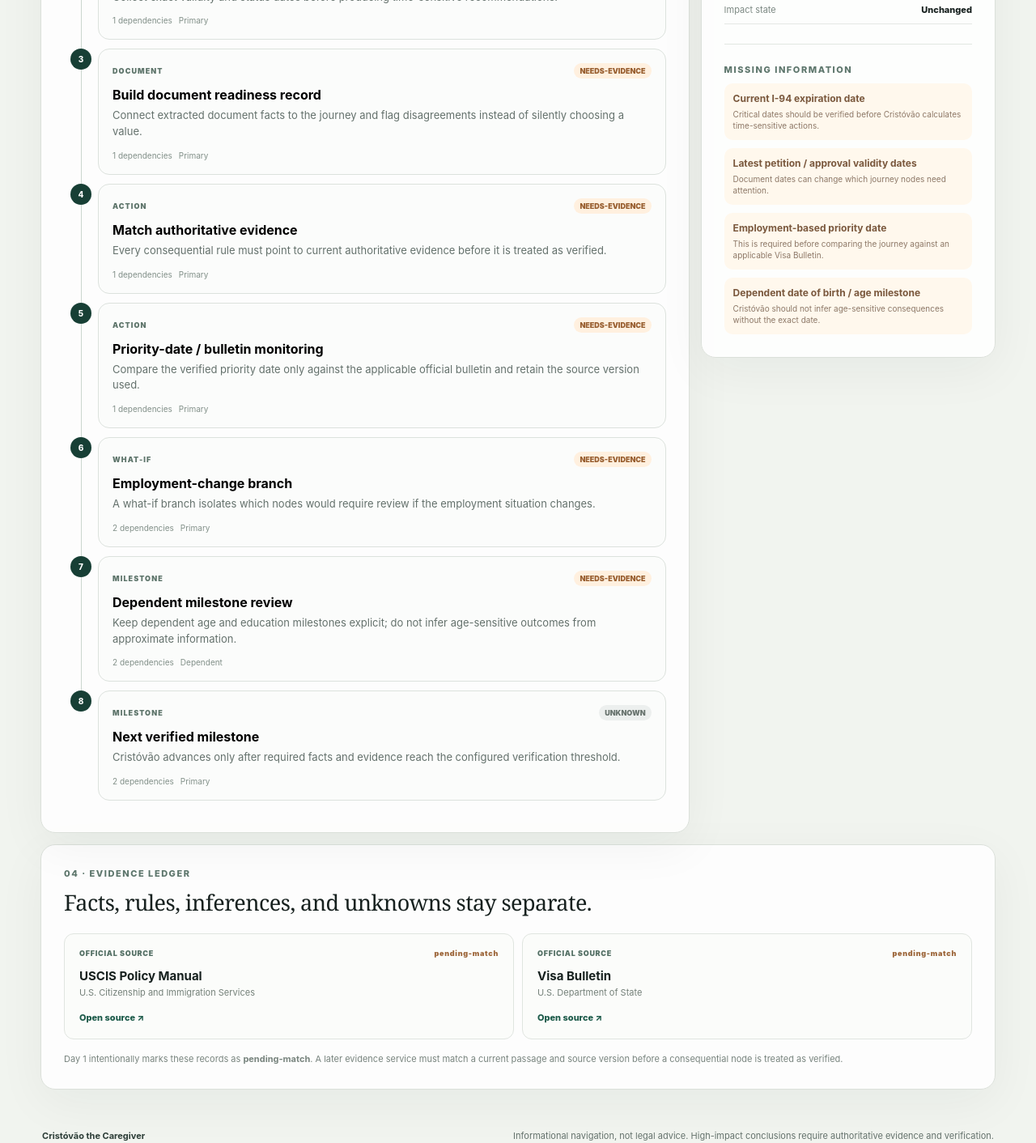
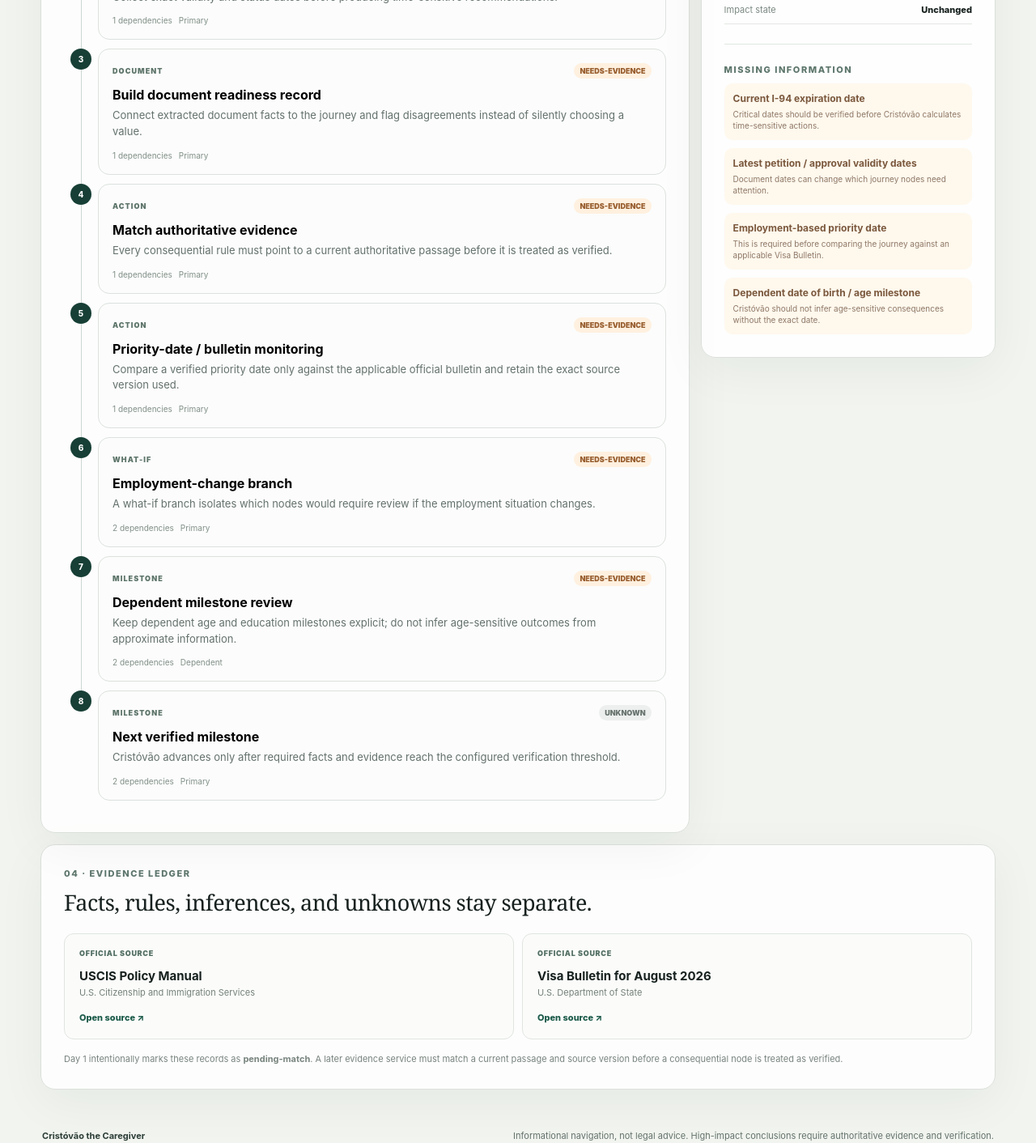
Before and after one commit to ananthaprakashb/Crist-v-o, a React (Vite) app: page / in a window 1280 px wide. Shown: the part 1557-2969 px from the top of the page at 81% size. Built offline with nearby package versions, Linux system fonts and the light colour scheme.

Commit message:
Wire source registry into journey compiler

```diff
--- a/src/domain/journeyCompiler.ts
+++ b/src/domain/journeyCompiler.ts
@@ -89,23 +89,30 @@ function buildUnknowns(facts: JourneyFact[]): UnknownFact[] {
   return unknowns;
 }
 
+function node(
+  value: Omit<JourneyNode, 'verificationStatus'> & { verificationStatus?: JourneyNode['verificationStatus'] },
+): JourneyNode {
+  return { verificationStatus: 'unverified', ...value };
+}
+
 function buildNodes(facts: JourneyFact[]): JourneyNode[] {
   const hasDependent = facts.some((fact) => fact.id === 'dependent');
   const hasEmploymentPath = facts.some((fact) => fact.id === 'employment-path');
 
   const nodes: JourneyNode[] = [
-    {
+    node({
       id: 'current-profile',
       title: 'Current immigration profile',
       summary: 'User-provided facts become the root of the digital twin. No unstated facts are assumed.',
       kind: 'current',
       evidenceStatus: 'supported',
+      verificationStatus: 'verified',
       impact: 'unchanged',
       dependsOn: [],
       affectedPeople: ['Primary'],
       evidenceIds: [],
-    },
-    {
+    }),
+    node({
       id: 'verify-critical-dates',
       title: 'Verify critical dates',
       summary: 'Collect exact validity and status dates before producing time-sensitive recommendations.',
@@ -115,8 +122,8 @@ function buildNodes(facts: JourneyFact[]): JourneyNode[] {
       dependsOn: ['current-profile'],
       affectedPeople: ['Primary'],
       evidenceIds: [],
-    },
-    {
+    }),
+    node({
       id: 'document-readiness',
       title: 'Build document readiness record',
       summary: 'Connect extracted document facts to the journey and flag disagreements instead of silently choosing a value.',
@@ -126,19 +133,19 @@ function buildNodes(facts: JourneyFact[]): JourneyNode[] {
       dependsOn: ['verify-critical-dates'],
       affectedPeople: ['Primary'],
       evidenceIds: [],
-    },
-    {
+    }),
+    node({
       id: 'authoritative-evidence',
       title: 'Match authoritative evidence',
-      summary: 'Every consequential rule must point to current authoritative evidence before it is treated as verified.',
+      summary: 'Every consequential rule must point to a current authoritative passage before it is treated as verified.',
       kind: 'action',
       evidenceStatus: 'needs-evidence',
       impact: 'unchanged',
       dependsOn: ['current-profile'],
       affectedPeople: ['Primary'],
-      evidenceIds: ['uscis-policy-manual', 'visa-bulletin'],
-    },
-    {
+      evidenceIds: ['uscis-policy-manual', 'visa-bulletin-2026-08'],
+    }),
+    node({
       id: 'employer-branch',
       title: 'Employment-change branch',
       summary: 'A what-if branch isolates which nodes would require review if the employment situation changes.',
@@ -148,8 +155,8 @@ function buildNodes(facts: JourneyFact[]): JourneyNode[] {
       dependsOn: ['verify-critical-dates', 'authoritative-evidence'],
       affectedPeople: ['Primary'],
       evidenceIds: [],
-    },
-    {
+    }),
+    node({
       id: 'next-milestone',
       title: 'Next verified milestone',
       summary: 'Cristóvão advances only after required facts and evidence reach the configured verification threshold.',
@@ -159,25 +166,25 @@ function buildNodes(facts: JourneyFact[]): JourneyNode[] {
       dependsOn: ['document-readiness', 'authoritative-evidence'],
       affectedPeople: ['Primary'],
       evidenceIds: [],
-    },
+    }),
   ];
 
   if (hasEmploymentPath) {
-    nodes.splice(4, 0, {
+    nodes.splice(4, 0, node({
       id: 'priority-monitoring',
       title: 'Priority-date / bulletin monitoring',
-      summary: 'Compare the verified priority date only against the applicable official bulletin and retain the source version used.',
+      summary: 'Compare a verified priority date only against the applicable official bulletin and retain the exact source version used.',
       kind: 'action',
       evidenceStatus: 'needs-evidence',
       impact: 'unchanged',
       dependsOn: ['authoritative-evidence'],
       affectedPeople: ['Primary'],
-      evidenceIds: ['visa-bulletin'],
-    });
+      evidenceIds: ['visa-bulletin-2026-08'],
+    }));
   }
 
   if (hasDependent) {
-    nodes.splice(nodes.length - 1, 0, {
+    nodes.splice(nodes.length - 1, 0, node({
       id: 'dependent-milestone',
       title: 'Dependent milestone review',
       summary: 'Keep dependent age and education milestones explicit; do not infer age-sensitive outcomes from approximate information.',
@@ -187,7 +194,7 @@ function buildNodes(facts: JourneyFact[]): JourneyNode[] {
       dependsOn: ['verify-critical-dates', 'authoritative-evidence'],
       affectedPeople: ['Dependent'],
       evidenceIds: [],
-    });
+    }));
   }
 
   return nodes;
@@ -214,15 +221,23 @@ export function compileJourney(input: string): DigitalTwin {
         title: 'USCIS Policy Manual',
         publisher: 'U.S. Citizenship and Immigration Services',
         url: 'https://www.uscis.gov/policy-manual',
-        status: 'pending-match',
+        authority: 'official-primary',
+        claimType: 'rule',
+        matchStatus: 'registered',
+        semanticSupport: 'not-run',
         supports: ['authoritative-evidence'],
       },
       {
-        id: 'visa-bulletin',
-        title: 'Visa Bulletin',
+        id: 'visa-bulletin-2026-08',
+        title: 'Visa Bulletin for August 2026',
         publisher: 'U.S. Department of State',
-        url: 'https://travel.state.gov/content/travel/en/legal/visa-law0/visa-bulletin.html',
-        status: 'pending-match',
+        url: 'https://travel.state.gov/content/travel/en/legal/visa-law0/visa-bulletin/2026/visa-bulletin-for-august-2026.html',
+        authority: 'official-primary',
+        claimType: 'rule',
+        matchStatus: 'registered',
+        semanticSupport: 'not-run',
+        retrievedAt: '2026-08-12',
+        sourceVersion: 'August 2026 · Publication 9514 · published July 15, 2026',
         supports: ['authoritative-evidence', 'priority-monitoring'],
       },
     ],
@@ -264,18 +279,27 @@ export function applyScenario(twin: DigitalTwin, scenario: ScenarioId): Scenario
 
   const meta = scenarioMeta[scenario];
   const nextTwin = structuredClone(twin);
-  const existingIds = new Set(nextTwin.nodes.map((node) => node.id));
+  const existingIds = new Set(nextTwin.nodes.map((item) => item.id));
   const changedNodeIds = meta.changed.filter((id) => existingIds.has(id));
 
-  nextTwin.nodes = nextTwin.nodes.map((node) =>
-    changedNodeIds.includes(node.id)
+  nextTwin.nodes = nextTwin.nodes.map((item) =>
+    changedNodeIds.includes(item.id)
       ? {
-          ...node,
+          ...item,
           impact: 'changed',
-          evidenceStatus: node.evidenceStatus === 'supported' ? 'supported' : 'needs-evidence',
+          verificationStatus: item.id === 'current-profile' ? 'verified' : 'needs-review',
+          evidenceStatus: item.evidenceStatus === 'supported' ? 'supported' : 'needs-evidence',
         }
-      : { ...node, impact: 'unchanged' },
+      : { ...item, impact: 'unchanged' },
   );
+
+  if (scenario === 'policy-update') {
+    nextTwin.evidence = nextTwin.evidence.map((record) =>
+      record.id === 'visa-bulletin-2026-08'
+        ? { ...record, semanticSupport: 'not-run', matchStatus: 'registered' }
+        : record,
+    );
+  }
 
   return {
     id: scenario,
@@ -289,8 +313,8 @@ export function applyScenario(twin: DigitalTwin, scenario: ScenarioId): Scenario
 
 export function readiness(twin: DigitalTwin) {
   const total = Math.max(twin.nodes.length, 1);
-  const supported = twin.nodes.filter((node) => node.evidenceStatus === 'supported').length;
-  const evidenceCoverage = Math.round((supported / total) * 100);
+  const verified = twin.nodes.filter((item) => item.verificationStatus === 'verified').length;
+  const evidenceCoverage = Math.round((verified / total) * 100);
   const knownFacts = twin.facts.length;
   const factCompleteness = Math.round((knownFacts / (knownFacts + twin.unknowns.length)) * 100);
 
```
